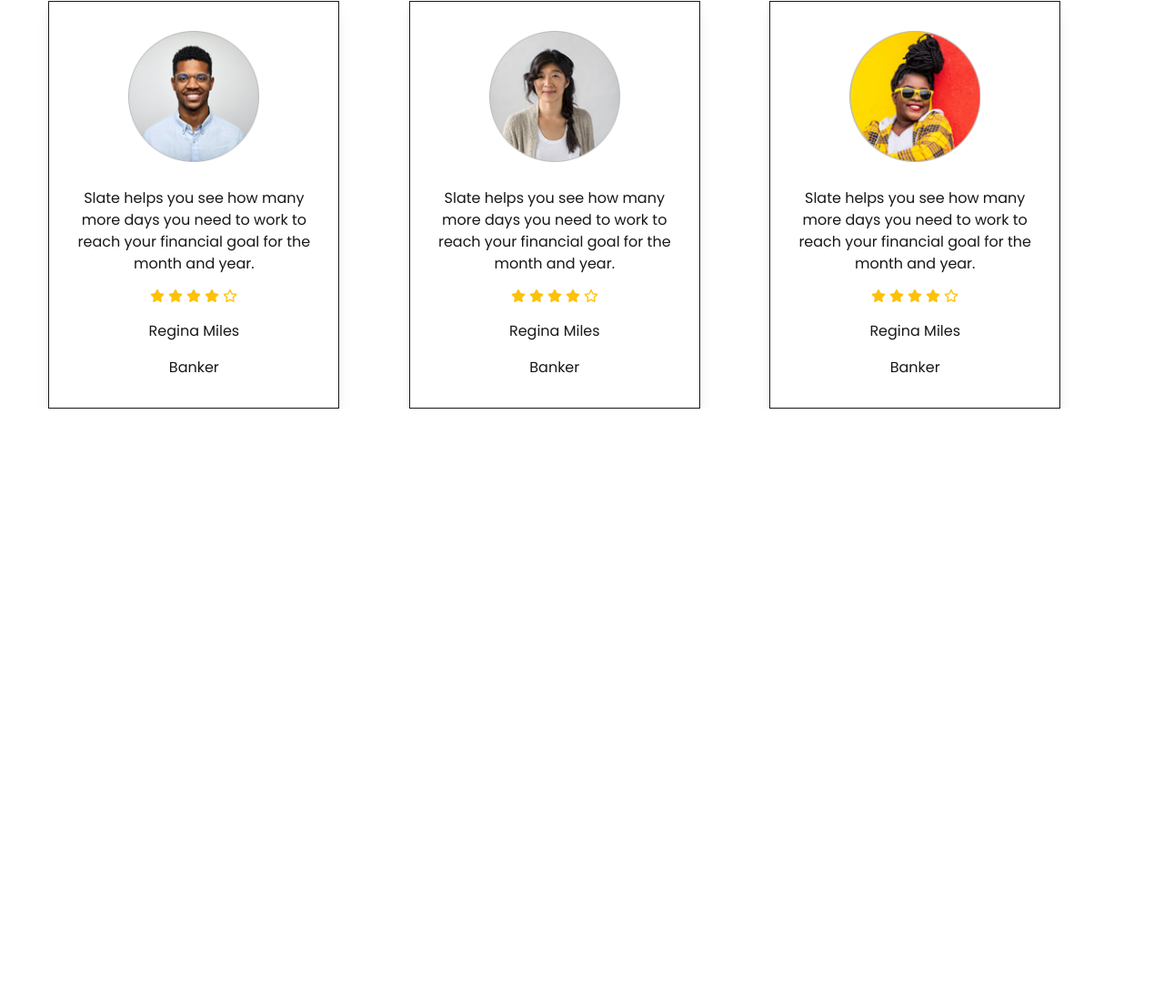
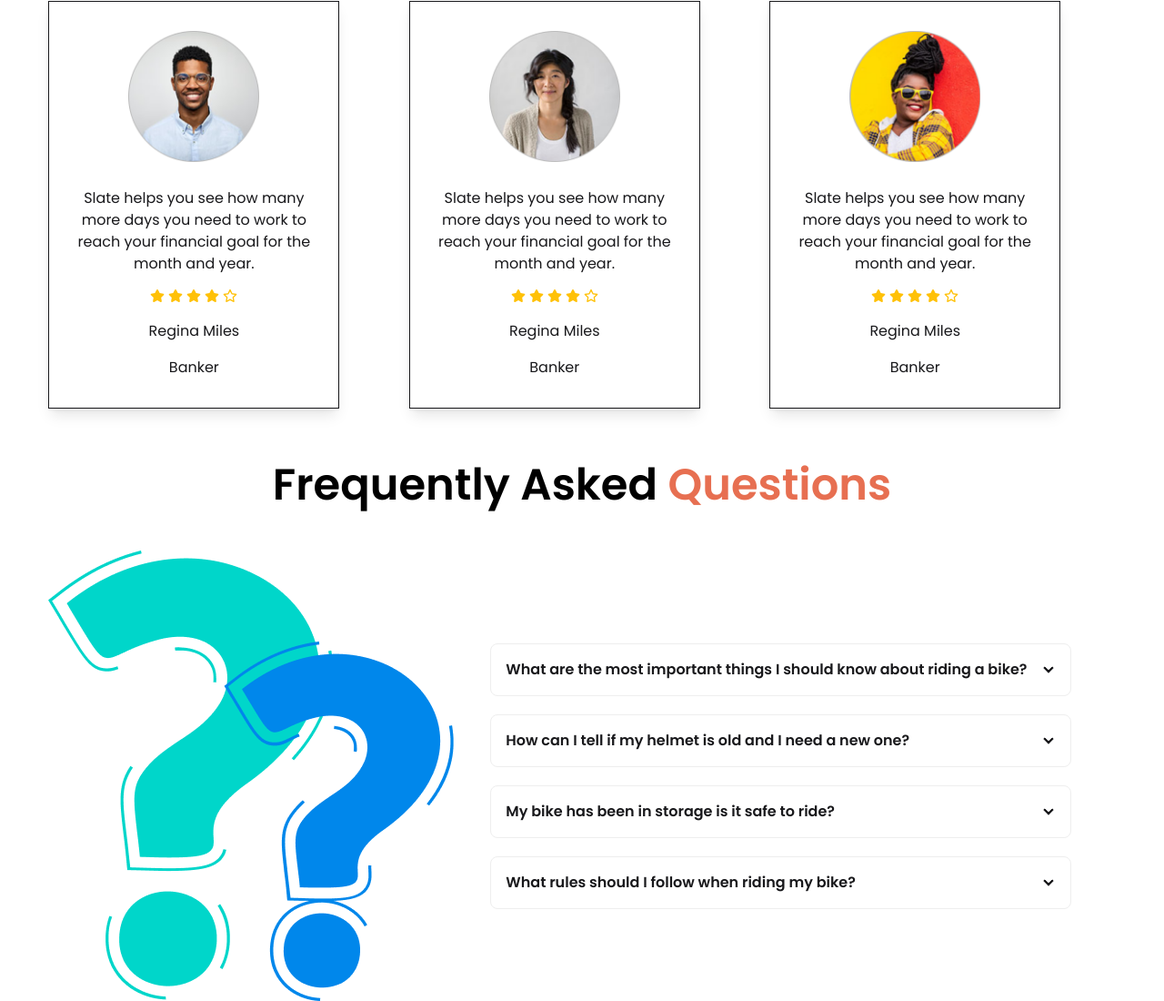
Before and after one commit to sohagroy7223/biker-zone, a plain HTML site: page index.html in a window 1280 px wide. Shown: the part 1963-3063 px from the top of the page at 91% size. Before the commit the page ends 2412 px from the top, so only its background shows below. Drawn offline with nearby package versions, Linux system fonts and the light colour scheme.

Commit message:
addad Frequently Asked Questions section and responsive mobill device

```diff
--- a/index.html
+++ b/index.html
@@ -350,6 +350,79 @@
                     </div>
                 </div>
             </section>
+            <section>
+                <!-- Frequently Asked Questions -->
+                <div class="w-11/12 mx-auto">
+                    <h2
+                        class="text-5xl font-semibold text-[#000000] text-center mb-12 mt-15"
+                    >
+                        Frequently Asked
+                        <span style="color: #e76f51">Questions</span>
+                    </h2>
+                    <div class="flex items-center gap-10">
+                        <img src="images/others/faq.png" alt="" />
+
+                        <div class="space-y-5">
+                            <div
+                                tabindex="0"
+                                class="collapse collapse-arrow bg-base-100 border-base-300 border"
+                            >
+                                <div class="collapse-title font-semibold">
+                                    What are the most important things I should
+                                    know about riding a bike?
+                                </div>
+                                <div class="collapse-content text-sm">
+                                    Safety First! Always obey the rules of the
+                                    road. Obey all traffic signals, signs, and
+                                    laws. Get in the mindset of “driving” your
+                                    bike—not just “riding” your bike. This will
+                                    help you be a more focused and legally
+                                    compliant bike rider.
+                                </div>
+                            </div>
+                            <div
+                                tabindex="0"
+                                class="collapse collapse-arrow bg-base-100 border-base-300 border"
+                            >
+                                <div class="collapse-title font-semibold">
+                                    How can I tell if my helmet is old and I
+                                    need a new one?
+                                </div>
+                                <div class="collapse-content text-sm">
+                                    Click the "Sign Up" button in the top right
+                                    corner and follow the registration process.
+                                </div>
+                            </div>
+                            <div
+                                tabindex="0"
+                                class="collapse collapse-arrow bg-base-100 border-base-300 border"
+                            >
+                                <div class="collapse-title font-semibold">
+                                    My bike has been in storage is it safe to
+                                    ride?
+                                </div>
+                                <div class="collapse-content text-sm">
+                                    Click the "Sign Up" button in the top right
+                                    corner and follow the registration process.
+                                </div>
+                            </div>
+                            <div
+                                tabindex="0"
+                                class="collapse collapse-arrow bg-base-100 border-base-300 border"
+                            >
+                                <div class="collapse-title font-semibold">
+                                    What rules should I follow when riding my
+                                    bike?
+                                </div>
+                                <div class="collapse-content text-sm">
+                                    Click the "Sign Up" button in the top right
+                                    corner and follow the registration process.
+                                </div>
+                            </div>
+                        </div>
+                    </div>
+                </div>
+            </section>
         </main>
     </body>
 </html>
```
